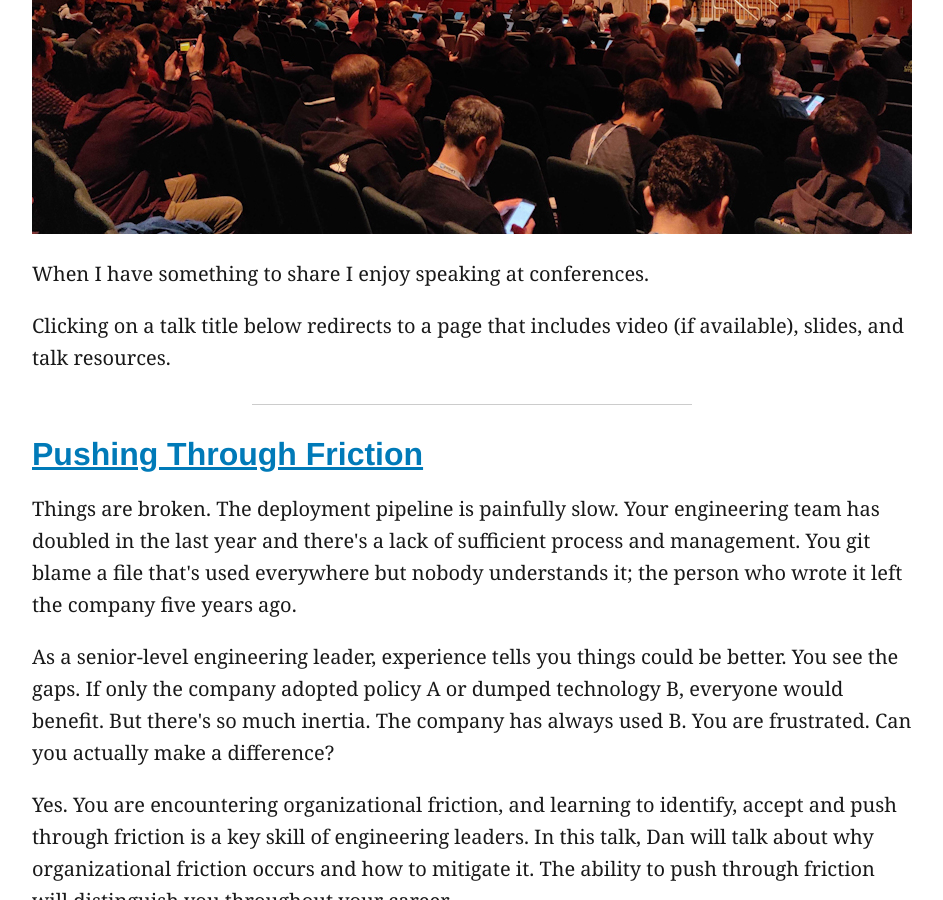
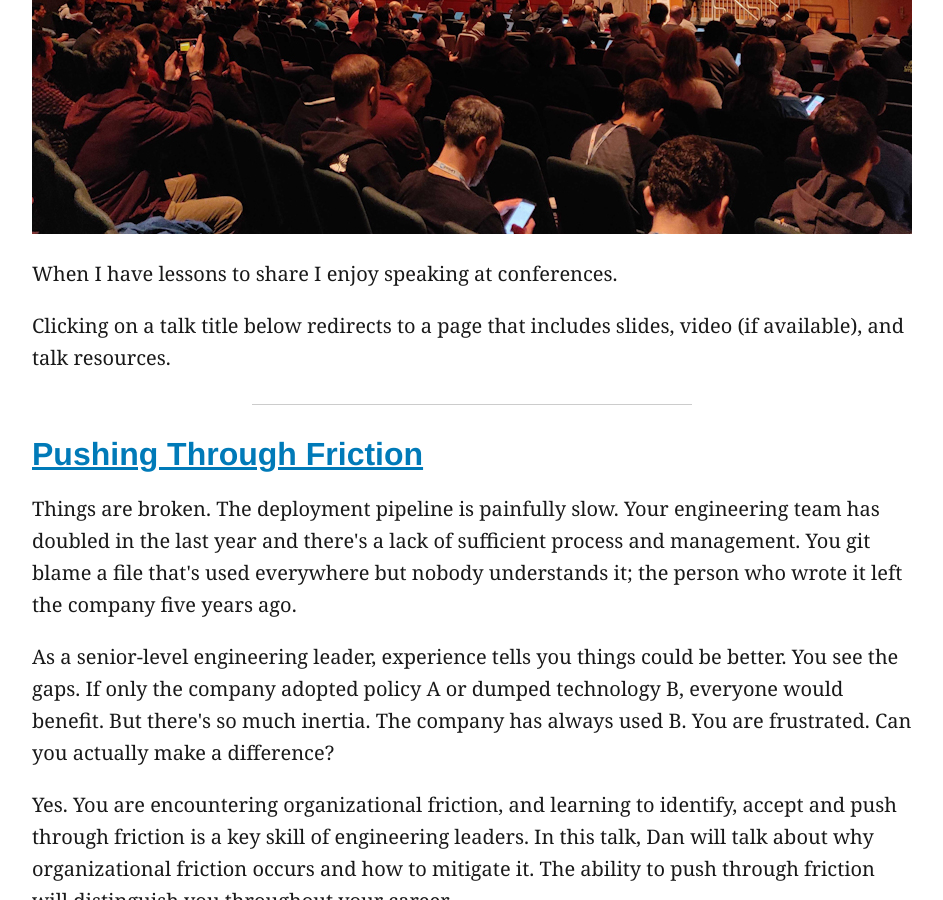
Before and after one commit to danielna/danielna.github.com, a Jekyll site: the page built from talks.html, in a window 1280 px wide and 900 px high, scrolled down 536 px. Shown: the whole window, without its empty margins (168-1111 px from the left). Built offline with Jekyll 4.4.1, drawn with Linux system fonts in a browser that asks for light colours.

Commit message:
Fix typos

```diff
--- a/talks.html
+++ b/talks.html
@@ -7,9 +7,9 @@ permalink: /talks/
 <section>
   <h1 class="sr-only">Talks</h1>
   <img class="talks-promo" src="/assets/img/srecon19emea.jpg" alt="Me presenting on stage at SREcon19 EMEA in Dublin, Ireland"/>
-  <p>When I have something to share I enjoy speaking at conferences.</p>
-  <p>Clicking on a talk title below redirects to a page that includes video (if available),
-  slides, and talk resources.</p>
+  <p>When I have lessons to share I enjoy speaking at conferences.</p>
+  <p>Clicking on a talk title below redirects to a page that includes slides, video
+  (if available), and talk resources.</p>
   <hr/>
   <article class="talk">
     <h2 class="talk__title">
```
Also changed, not shown: about.md (+1 -1 lines).
